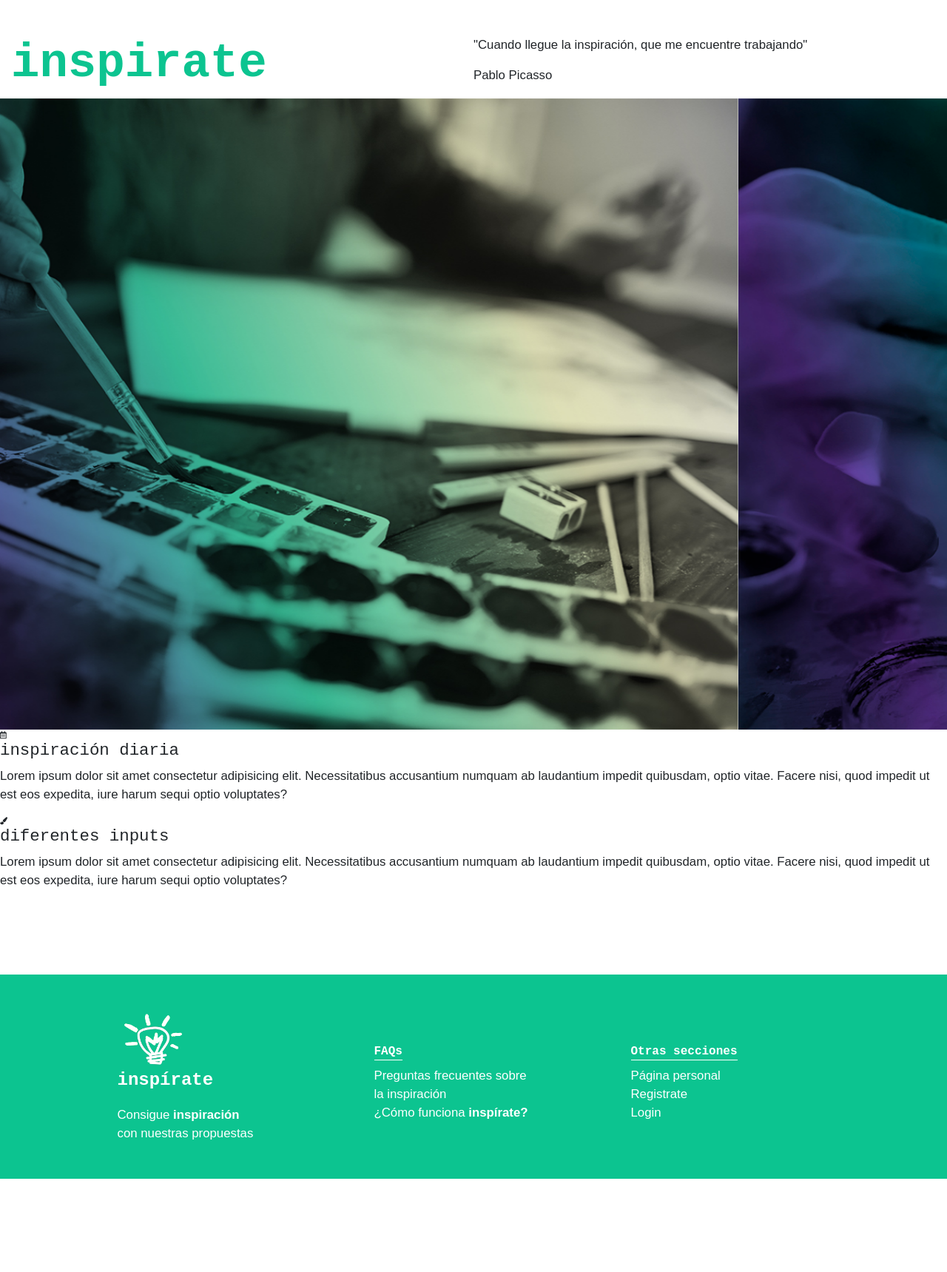
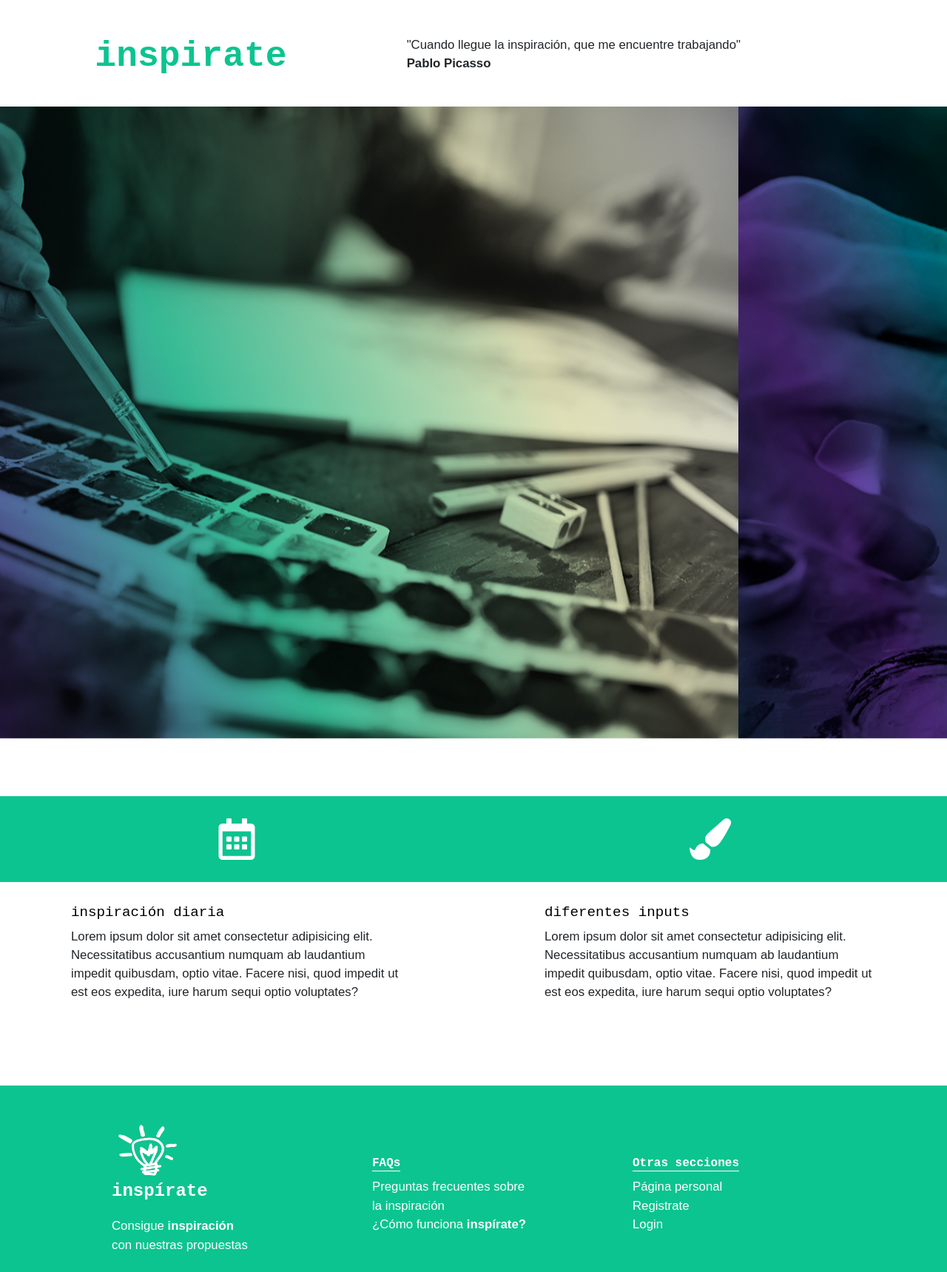
Before and after one commit to InesLuna/inspirate, a plain HTML site: page index.html in a window 1280 px wide. Shown: the part 100-1819 px from the top of the page at 74% size. Before the commit the page ends 1693 px from the top, so only its background shows below. Drawn offline with nearby package versions, Linux system fonts and the light colour scheme.

Commit message:
FAlta css inspiration

```diff
--- a/css/style.css
+++ b/css/style.css
@@ -17,11 +17,19 @@ html {
   }
 
   /*MI CSS*/
-
+  .row{
+    margin-left: 0;
+    margin-right: 0;
+  }
+  .container-fluid{
+    padding: 0;
+  }
     body{
     font-family: Arial, Helvetica, sans-serif;
     font-size: 10px;
     height: 100vh;
+    margin-left: 0;
+    margin-right: 0;
     }
     h1, h2, h3, h4, h5, h6{
         font-family: 'Courier New', Courier, monospace;
@@ -33,6 +41,7 @@ html {
       margin: 0;
       padding: 0;
     }
+
 
   /*navbar*/
 
@@ -75,7 +84,7 @@ html {
   h1{
     font-family: 'Courier New', Courier, monospace;
     color: #0CC490;
-    font-size: 4rem;
+    font-size: 3rem;
     font-weight: 700;
   }
   p{
@@ -88,10 +97,29 @@ html {
     background-color: #0CC490;
     color: #fff;
     margin: 30px 0;
+    padding: 15px 0;
     width: 100%;
+    height: max-content;
   }
   h3{
-    font-size: 1.4rem;
+    font-size: 1.2rem;
+    color: #000;
+  }
+  .my-icon{
+    font-size: 3.5rem;
+    margin: 15px auto;
+  }
+
+  /*FAQs*/
+  .faq-btn{
+    color: #000;
+    background-color: #fff;
+    border-radius: 0;
+    border: none;
+    border-bottom: 3px solid #0CC490;
+  }
+  .faq-a>i{
+    color: #0CC490
   }
 
   /*FORMS*/
@@ -119,6 +147,10 @@ html {
   }
 
   /*SLIDE*/
+  .my-slide-header{
+    padding: 0 0 30px;
+    margin: 0;
+  }
   .slide-h1{
     color: #fff;
   }
@@ -131,7 +163,7 @@ html {
       background-color: #0CC490;
       color: #fff;
       font-size: 1.05rem;
-      padding: 50px 25px 25px;
+      padding-top: 50px;
       margin-top: 50px;
   }
   footer>div>ul>li{
@@ -153,3 +185,7 @@ html {
       width: max-content;
       padding-top: 10px;
   }
+  .footer-div{
+    margin-left:0;
+    margin-right: 0;
+  }
--- a/index.html
+++ b/index.html
@@ -17,7 +17,10 @@
 
 </head>
 <body>
-  <!--navbar-->
+<!--MAIN-->
+
+    <main class="my-main my-5">
+
         <!--navbar-->
         <nav class=" navbar navbar-expand-lg fixed-top">
             <a href="index.html" class="navbar-brand"><img src="/imagees/imago-color.png" alt="idea" class="logo-color"></a>
@@ -36,20 +39,20 @@
             </div>
         </nav>
     <!--end of navbar-->
-
-<!--MAIN-->
-    <main class="my-main my-5 container-fluid justify-content-center">
-        <header class="row container-fluid justify-content-center">
-            <div class="col justify-content-center">
+<!--HEADER-->
+        <header class="my-slide-header container-fluid justify-content-center px-2">
+            <div class="row align-items-center justify-content-center">
+                <div class="col-lg-4 col-sm-10">
                     <h1>inspirate</h1>
                 </div>
-            <div class="col justify-content-center">
-                <p>"Cuando llegue la inspiración, que me encuentre trabajando"</p>
-                <p>Pablo Picasso</p>
+                <div class="col-lg-6 col-sm-10">
+                    <p>"Cuando llegue la inspiración, que me encuentre trabajando"<br> <strong>Pablo Picasso</strong> </p>
+                </div>
             </div>
         </header>
+<!--ENd HEADER-->
 <!--Slide-->
-        <div id="carouselExampleSlidesOnly" class="carousel slide" data-ride="carousel">
+        <div id="carouselExampleSlidesOnly" class="carousel slide mb-5" data-ride="carousel">
             <div class="carousel-inner">
             <div class="carousel-item active">
                 <img src="/imagees/resized1.jpg" class="d-block w-100" alt="...">
@@ -65,27 +68,35 @@
 
 
     <!--fin slide-->
-        <section class="information">
-            <div>
-                <div class="background">
-                    <i class="far fa-calendar-alt x7"></i>
-                </div>
+        <section class="information mt-5 container-fluid ">
+            <article class="row justify-content-center">
+                <div class="col-lg-6 col-md-12 col-sm-12 container-fluid justify-content-center">
+                    <header class="header-background row align-items-center" >
+                        <i class="my-icon far fa-calendar-alt"></i>
+                    </header>
+                    <div class="row px-5 mx-5">
                         <h3>inspiración diaria</h3>
                         <p>Lorem ipsum dolor sit amet consectetur adipisicing elit. Necessitatibus accusantium numquam ab laudantium impedit quibusdam, optio vitae. Facere nisi, quod impedit ut est eos expedita, iure harum sequi optio voluptates?</p>
                     </div>
-            <div>
-                <div class="background">
-                    <i class="fas fa-paint-brush x7"></i>
+
                 </div>
+
+                <div class="col-lg-6 col-md-12 col-sm-12 container-fluid justify-content-center">
+                    <header class="header-background row align-items-center" >
+                        <i class="my-icon fas fa-paint-brush"></i>
+                    </header>
+                    <div class="row px-5 mx-5">
                         <h3>diferentes inputs</h3>
                         <p>Lorem ipsum dolor sit amet consectetur adipisicing elit. Necessitatibus accusantium numquam ab laudantium impedit quibusdam, optio vitae. Facere nisi, quod impedit ut est eos expedita, iure harum sequi optio voluptates?</p>
                     </div>
+                </div>
+            </article>
 
         </section>
     </main>
   <!--footer-->
     <footer class="footer coontainer-fluid ">
-        <div class="row justify-content-center">
+        <div class="footer-div row justify-content-center">
             <div class="footer-cont-logo col-lg-3 col-sm-10 mr-2 ml-4 mb-2 justify-content-center">
                 <img class="logo-white" src="/imagees/imago-blanco.png" alt="">
                 <p class="logo-text">inspírate</p>
```
Also changed, not shown: faqs.html (+48 -29 lines), inspiracion.html (+3 -2 lines), login.html (+3 -4 lines), registro.html (+6 -6 lines). Lines whose indentation alone changed are shown as unchanged.
